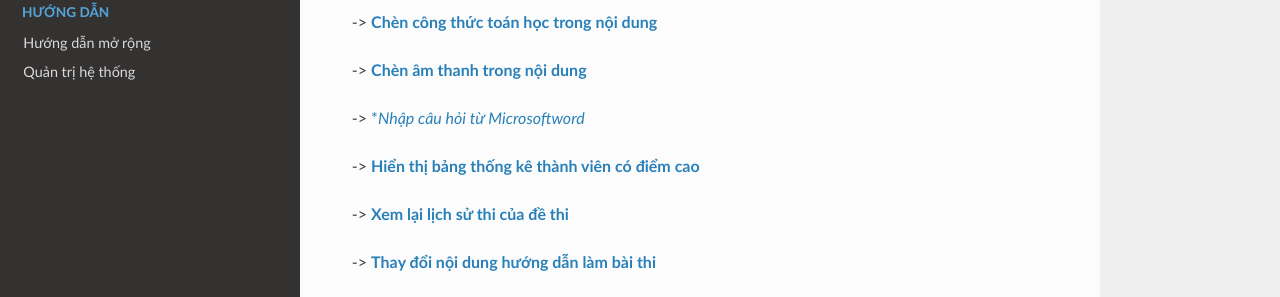
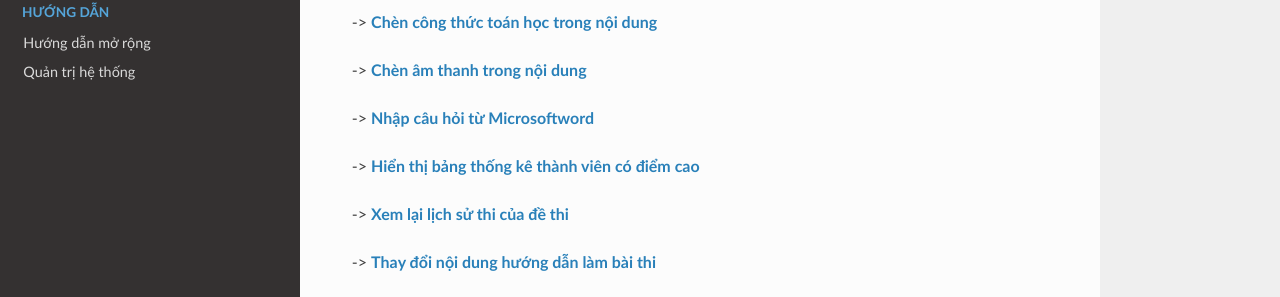
Before and after one commit to mynukeviet/aztest-docs, an MkDocs documentation site: the page built from docs/phan-quyen-quan-ly.md, in a window 1280 px wide and 900 px high, scrolled down 1517 px. Shown: the part 436-733 px from the top of the window. Built offline with MkDocs 1.6.1, drawn with Linux system fonts in a browser that asks for light colours; nearby versions of some CDN libraries; old or Windows-style settings are respelled for this version of MkDocs.

```diff
--- a/docs/phan-quyen-quan-ly.md
+++ b/docs/phan-quyen-quan-ly.md
@@ -42,7 +42,7 @@ Trong quá trình tạo đề thi trắc nghiệm trực tuyến với AZtest, n
 
 -> [**Chèn âm thanh trong nội dung**](/huong-dan-mo-rong/chen-am-thanh-trong-noi-dung/)
 
--> [**Nhập câu hỏi từ Microsoftword*](/huong-dan-mo-rong/nhap-cau-hoi-tu-microsoftword/)
+-> [**Nhập câu hỏi từ Microsoftword**](/huong-dan-mo-rong/nhap-cau-hoi-tu-microsoftword/)
 
 -> [**Hiển thị bảng thống kê thành viên có điểm cao**](/huong-dan-mo-rong/hien-thi-bang-thong-ke-thanh-vien-diem-cao/)
 
```
